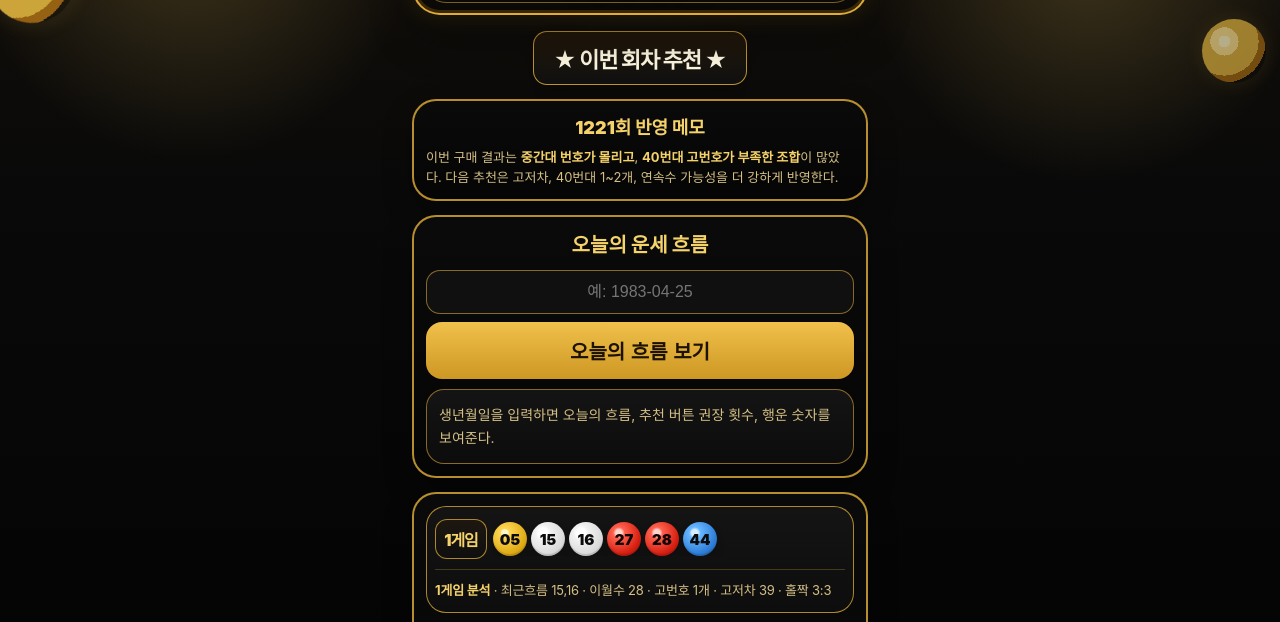
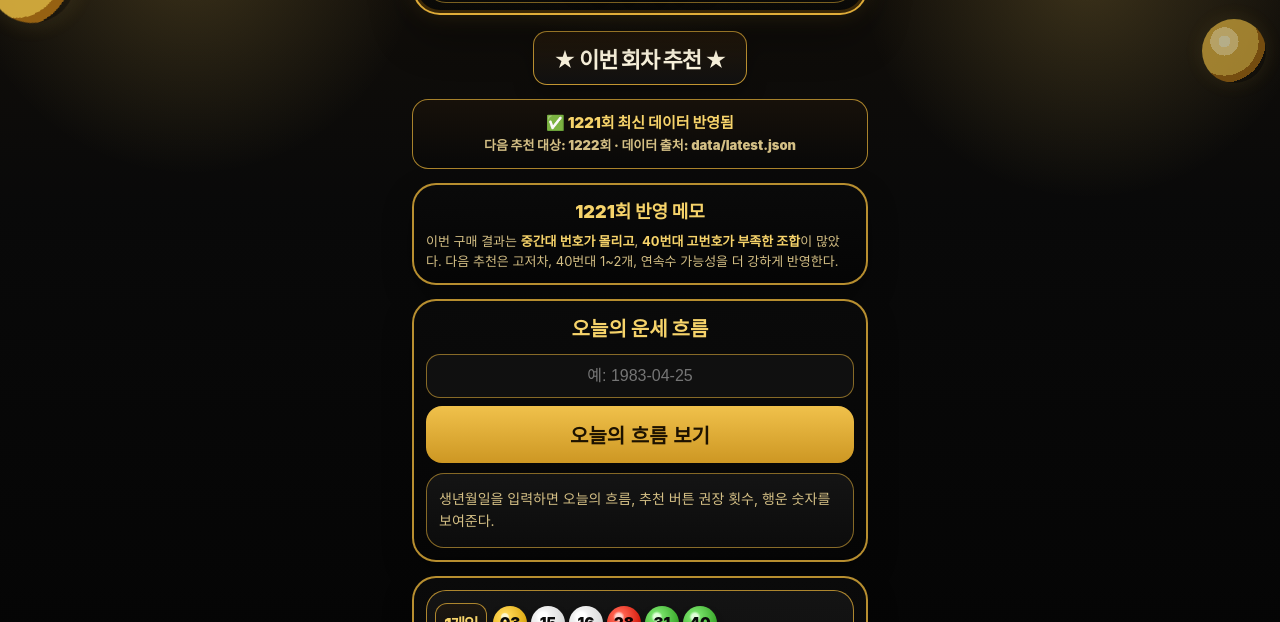
Before and after one commit to chemdtycm-hash/eokeokeok, a website: page index.html in a window 1280 px wide. Shown: the part 161-783 px from the top of the page. Drawn offline with Linux system fonts and the light colour scheme.

Commit message:
Add files via upload

```diff
--- a/index.html
+++ b/index.html
@@ -76,6 +76,22 @@
     </div>
 
     <div class="title-ribbon">★ 이번 회차 추천 ★</div>
+
+    <div id="latest-info" style="
+      margin:0 auto 14px;
+      padding:12px 14px;
+      border:1.5px solid rgba(234,181,59,.7);
+      border-radius:16px;
+      background:linear-gradient(180deg,#17110a 0%, #080808 100%);
+      color:#f6d36a;
+      font-weight:900;
+      text-align:center;
+      font-size:15px;
+      line-height:1.45;
+    ">
+      최신 데이터 확인 중...
+    </div>
+
 
     <div class="section">
       <div style="font-size:18px;font-weight:900;color:var(--gold2);margin-bottom:8px;text-align:center;">1221회 반영 메모</div>
@@ -343,6 +359,76 @@
 
     renderAll();
   </script>
+
+<script>
+async function loadLatestLottoJson() {
+  try {
+    const res = await fetch("data/latest.json?v=" + Date.now(), { cache: "no-store" });
+    if (!res.ok) throw new Error("latest.json load failed");
+
+    const d = await res.json();
+    const row = Array.isArray(d.rounds) ? d.rounds[0] : d;
+
+    const round = Number(row.no ?? row.round ?? row.drwNo ?? 0);
+    const numbers = (
+      row.numbers ??
+      row.nums ??
+      [row.drwtNo1, row.drwtNo2, row.drwtNo3, row.drwtNo4, row.drwtNo5, row.drwtNo6]
+    ).slice(0, 6).map(Number);
+
+    if (!round || numbers.length !== 6 || numbers.some(n => !n)) return;
+
+    window.LATEST_JSON_LOTTO = {
+      round: round,
+      numbers: numbers,
+      bonus: Number(row.bonus ?? row.bnusNo ?? 0),
+      source: row.source ?? "data/latest.json",
+      updated: d.updated ?? row.date ?? row.drwNoDate ?? ""
+    };
+
+    if (Array.isArray(window.OFFICIAL_DB)) {
+      const exists = window.OFFICIAL_DB.some(r => Number(r.round) === round);
+      if (!exists) {
+        window.OFFICIAL_DB.unshift({
+          round: round,
+          numbers: numbers,
+          bonus: window.LATEST_JSON_LOTTO.bonus
+        });
+      }
+    }
+
+    const nextRound = round + 1;
+
+    document.querySelectorAll("body *").forEach(el => {
+      if (el.childNodes.length === 1 && el.childNodes[0].nodeType === 3) {
+        el.textContent = el.textContent
+          .replace(/1222회/g, nextRound + "회")
+          .replace(/1221회/g, round + "회");
+      }
+    });
+
+    if (typeof renderAll === "function") renderAll();
+    if (typeof renderSets === "function") renderSets();
+
+
+    const latestInfo = document.getElementById("latest-info");
+    if (latestInfo) {
+      latestInfo.innerHTML =
+        "✅ " + round + "회 최신 데이터 반영됨<br>" +
+        "<span style='color:#d4bf85;font-size:13px;'>다음 추천 대상: " + nextRound + "회 · 데이터 출처: data/latest.json</span>";
+    }
+
+    console.log("latest lotto json loaded:", window.LATEST_JSON_LOTTO);
+
+  } catch (err) {
+    console.warn("latest.json을 읽지 못해 내장 데이터로 실행합니다.", err);
+  }
+}
+
+loadLatestLottoJson();
+</script>
+
+
 <script>
 if ("serviceWorker" in navigator) {
   window.addEventListener("load", function () {
@@ -350,5 +436,6 @@ if ("serviceWorker" in navigator) {
   });
 }
 </script>
+
 </body>
 </html>
```
